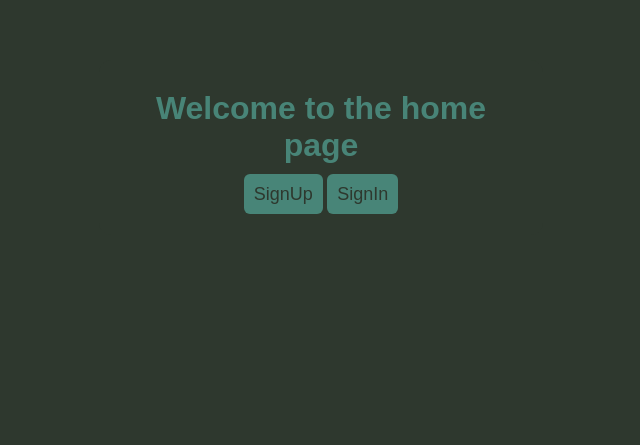
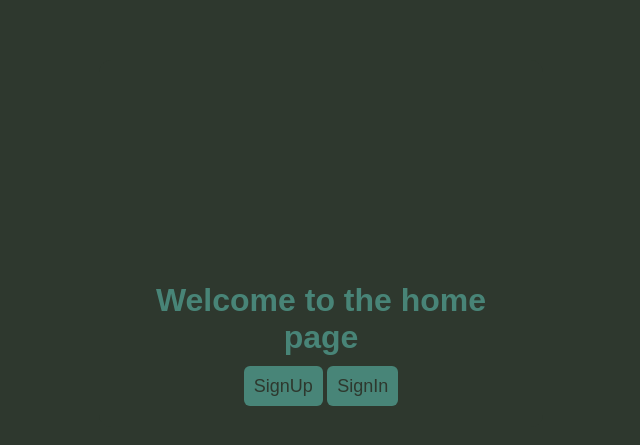
Before and after one commit to codewithash-hub/DjangoWebDev, a Django app: page / in a window 1280 px wide. Shown: the top 445 px of the page, without its empty margins (319-959 px from the left). Run offline with Django 5.2, Linux system fonts and the light colour scheme.

```diff
--- a/Login_System/login/static/login/styles.css
+++ b/Login_System/login/static/login/styles.css
@@ -84,3 +84,7 @@ a:hover {
     background-color: #50C9CE;
     transition: .2s ease-in;
 }
+
+.landWrapper {
+    margin-top: 50%;
+}
--- a/Login_System/templates/login/index.html
+++ b/Login_System/templates/login/index.html
@@ -12,6 +12,7 @@
         </div>
     {% endfor %}
 
+    <div class="landWrapper">
         <h1>Welcome to the home page</h1>
 
         {% if user.is_authenticated %}
@@ -24,5 +25,7 @@
                 <a href='/signin'>SignIn</a>
             </center>
         {% endif %}
+    </div>
+
 
 {% endblock content %}
```
Lines whose indentation alone changed are shown as unchanged.
